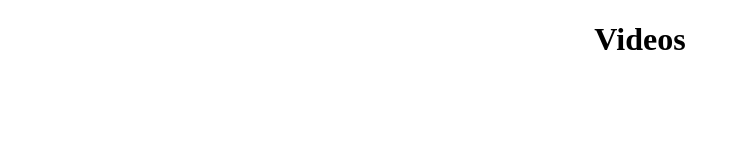
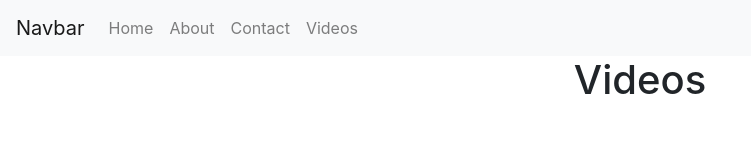
Before and after one commit to IdreesA/CIS-1051-HomePage-Project, a plain HTML site: page videos.html in a window 1280 px wide. Shown: the whole page, without its empty margins (0-751 px from the left). Drawn offline with nearby package versions, Linux system fonts and the light colour scheme.

Commit message:
changing back to bootstrap navbar

```diff
--- a/videos.html
+++ b/videos.html
@@ -2,11 +2,33 @@
 <html>
 <head>
 	<title>About</title>
-	<link rel="stylesheet" type="text/css" href="style.css">
-
+	<link rel="stylesheet" href="https://cdn.jsdelivr.net/npm/bootstrap@4.5.3/dist/css/bootstrap.min.css" integrity="sha384-TX8t27EcRE3e/ihU7zmQxVncDAy5uIKz4rEkgIXeMed4M0jlfIDPvg6uqKI2xXr2" crossorigin="anonymous">
 </head>
 <body>
+	<nav class="navbar navbar-expand-lg navbar-light bg-light">
+	  <a class="navbar-brand" href="#">Navbar</a>
+	  <button class="navbar-toggler" type="button" data-toggle="collapse" data-target="#navbarSupportedContent" aria-controls="navbarSupportedContent" aria-expanded="false" aria-label="Toggle navigation">
+	    <span class="navbar-toggler-icon"></span>
+	  </button>
 
+	  <div class="collapse navbar-collapse" id="navbarSupportedContent">
+	    <ul class="navbar-nav mr-auto">
+	      <li class="nav-item">
+	        <a class="nav-link" href="index.html">Home</a>
+	      </li>
+	      <li class="nav-item">
+	        <a class="nav-link" href="about.html">About</a>
+	      </li>
+	      <li class="nav-item">
+	        <a class="nav-link" href="contact.html">Contact</a>
+	      </li>
+	      <li class="nav-item">
+	        <a class="nav-link" href="videos.html">Videos</a>
+	      </li>
+	    </ul>
+
+	  </div>
+	</nav>
 
 	<div style="text-align: center;">
 		<h1>Videos</h1>
```
